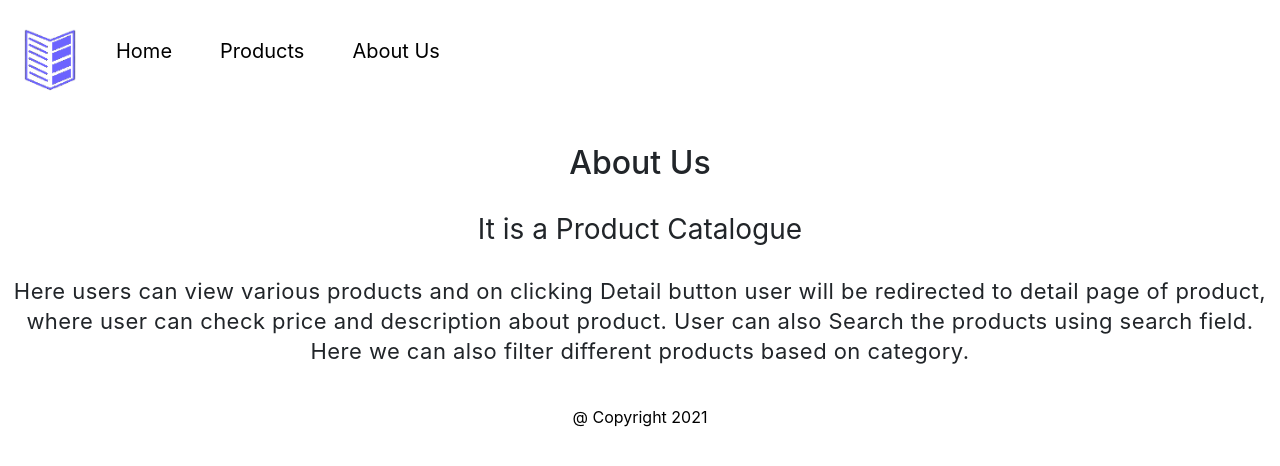
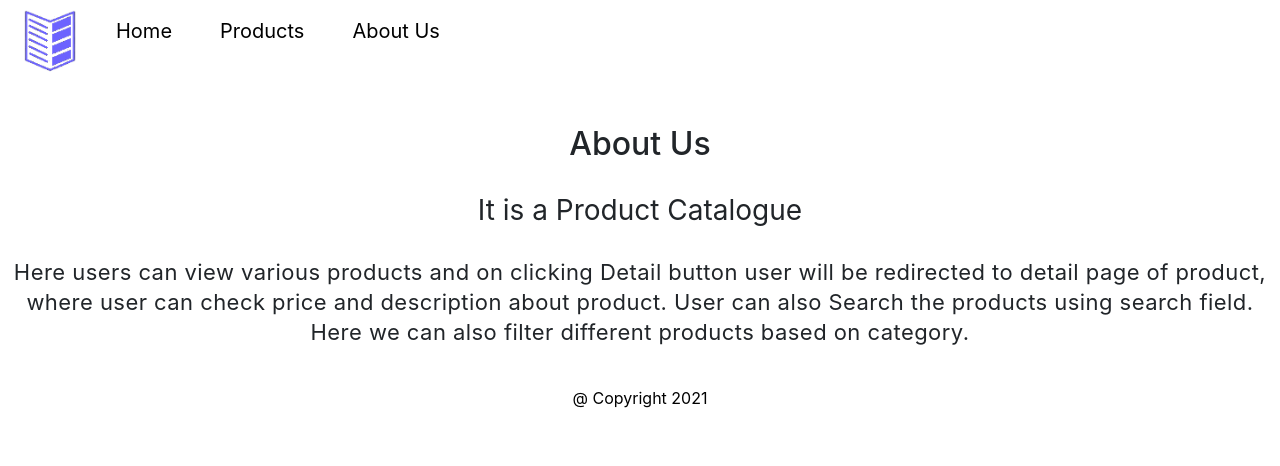
Before and after one commit to snehaKums/ShopSite-NextJS-, a Next.js app: page /about in a window 1280 px wide. Shown: the top 466 px of the page. Built offline with nearby package versions, Linux system fonts and the light colour scheme.

Commit message:
Update header.module.css

```diff
--- a/components/Header/header.module.css
+++ b/components/Header/header.module.css
@@ -4,7 +4,7 @@
   .header {
     display: flex;
     background-color:white;
-    margin-top: 2%;
+    margin-top: 0.5%;
     margin-bottom: 2%;
   }
   .headerLink{
```
